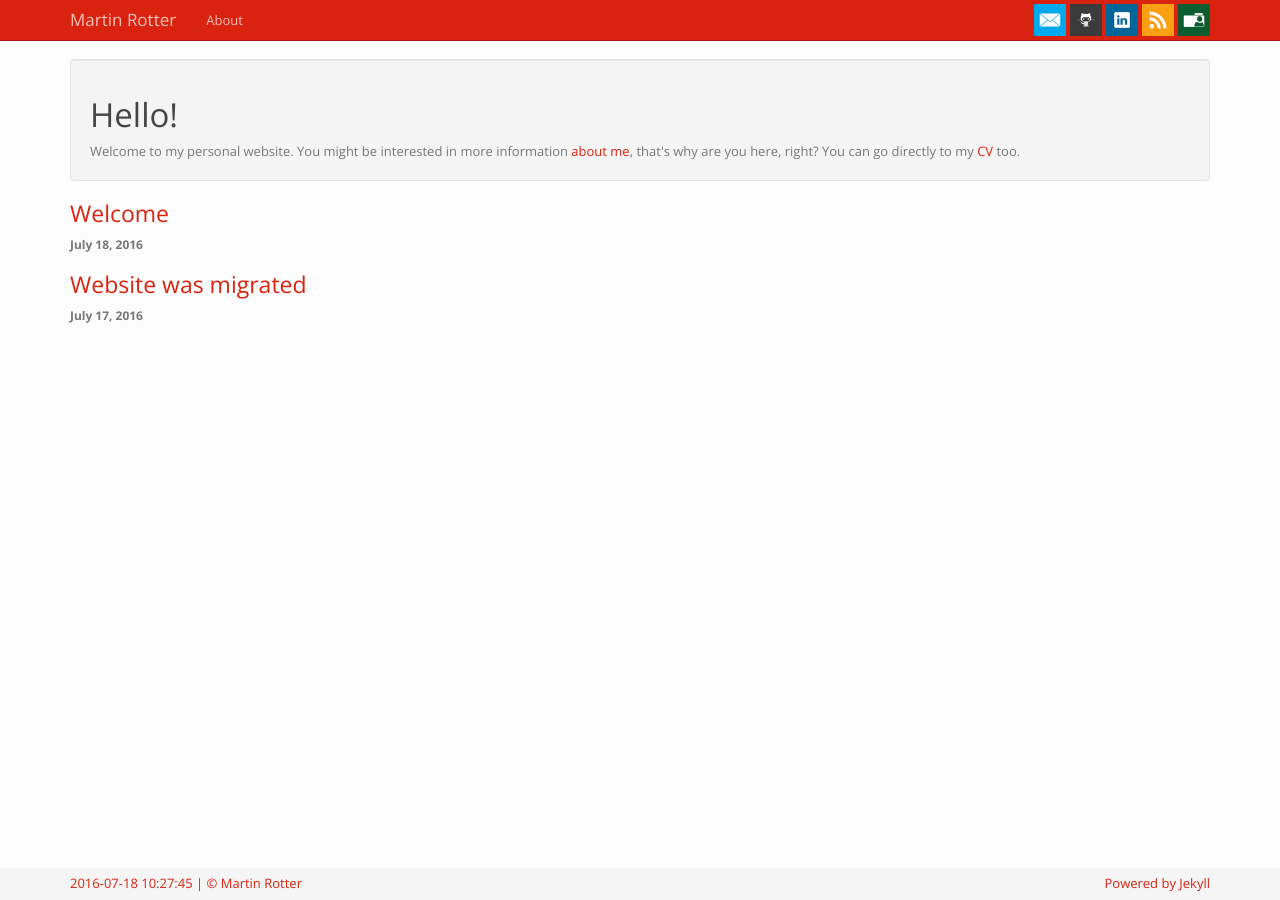
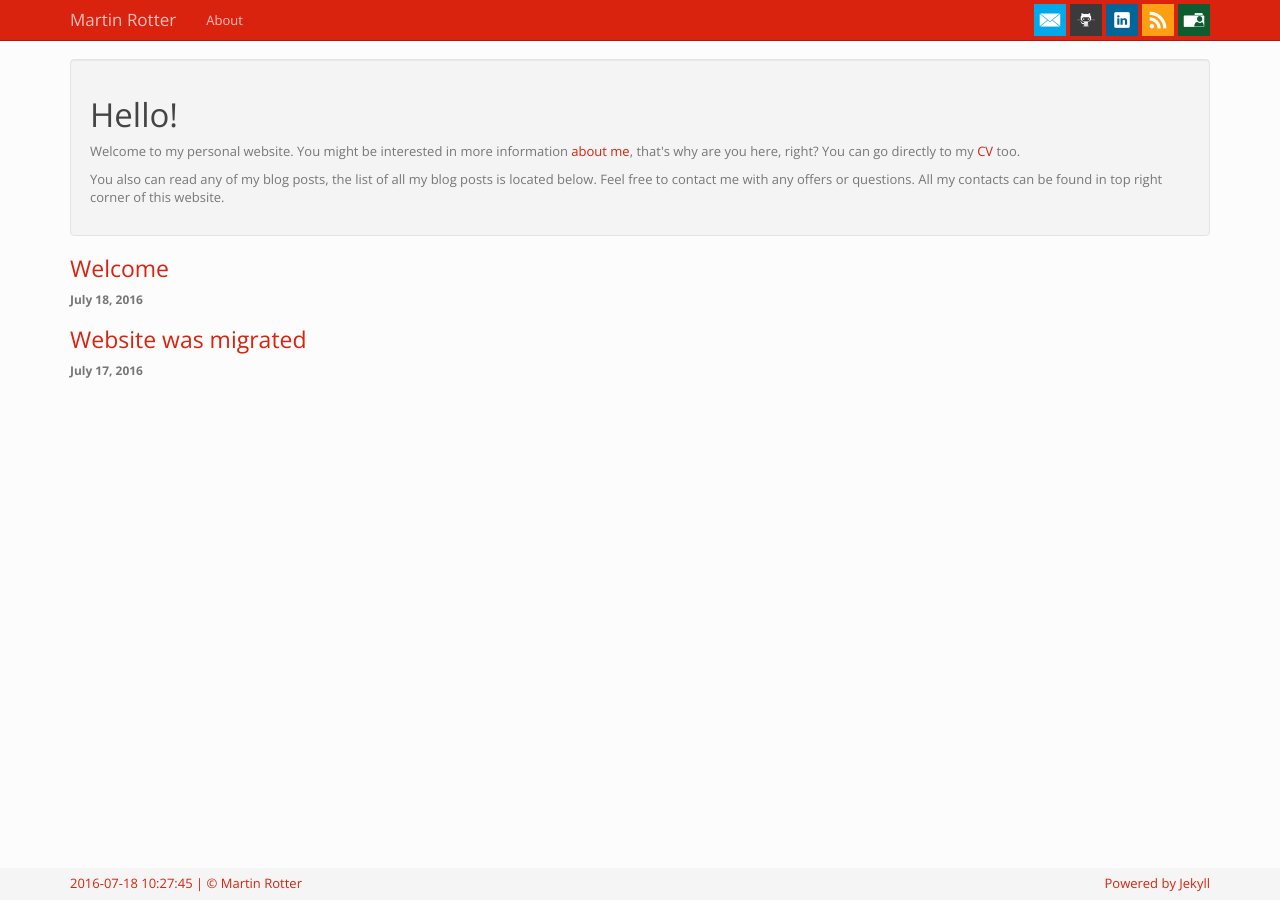
Before and after one commit to martinrotter/martinrotter.github.io, a Jekyll site: the page built from index.html, in a window 1280 px wide. Built offline with Jekyll 4.4.1, drawn with Linux system fonts in a browser that asks for light colours.

Commit message:
I will use html for posts and pages.

```diff
--- a/index.html
+++ b/index.html
@@ -3,4 +3,7 @@ layout: home
 ---
 
 <h1>Hello!</h1>
-Welcome to my personal website. You might be interested in more information <a href="/about/">about me</a>, that's why are you here, right? You can go directly to my <a href="/assets/2016/07/rotter-cv.pdf">CV</a> too.
+
+<p>Welcome to my personal website. You might be interested in more information <a href="/about/">about me</a>, that's why are you here, right? You can go directly to my <a href="/assets/2016/07/rotter-cv.pdf">CV</a> too.</p>
+
+<p>You also can read any of my blog posts, the list of all my blog posts is located below. Feel free to contact me with any offers or questions. All my contacts can be found in top right corner of this website.</p>
```
